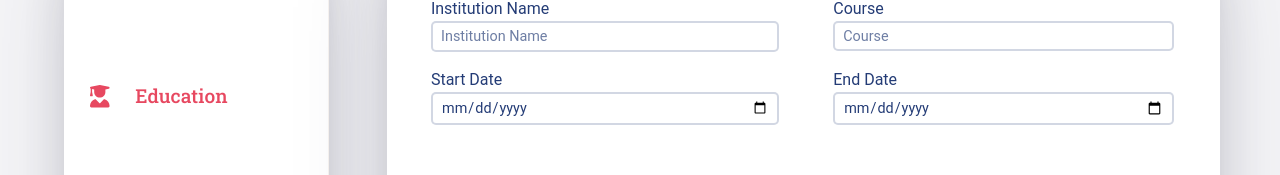
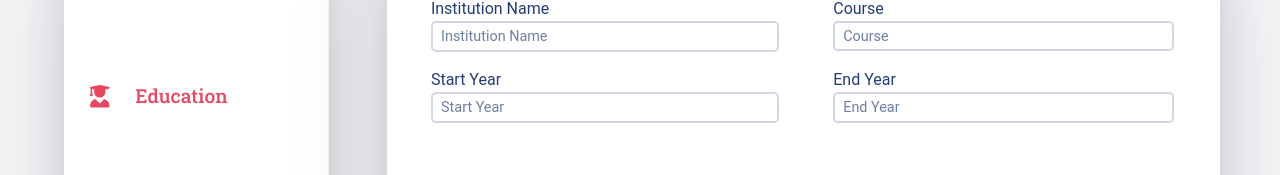
Before and after one commit to soumya1103/Resume-Builder, a React (Create React App) app: page /education in a window 1280 px wide. Shown: the part 139-314 px from the top of the page. Built offline with nearby package versions, Linux system fonts and the light colour scheme.

Commit message:
Minor changes made in resume fields

```diff
--- a/src/Components/Sidebar/Sidebar.css
+++ b/src/Components/Sidebar/Sidebar.css
@@ -45,12 +45,12 @@
   .sidebar-heading {
     color: #e74860;
     transform: scale(1.1);
+    transition: 0.2s;
   }
 }
 .sidebar-link.active {
   .sidebar-icon,
   .sidebar-heading {
     color: #e74860;
-    cursor: not-allowed;
   }
 }
--- a/src/Pages/CreateResume/CreateResume.css
+++ b/src/Pages/CreateResume/CreateResume.css
@@ -28,8 +28,12 @@
 
 .grid-container-1-col {
   display: grid;
-  grid-template-columns: 94.5%;
+  grid-template-columns: 97%;
   align-items: center;
+}
+
+.grid-container-1-col .resume-form-input-field {
+  padding: 1% 1.24%;
 }
 
 .resume-form-input-field {
@@ -87,3 +91,13 @@
 .resume-professional-experience::-webkit-scrollbar {
   display: none;
 }
+
+input[type="number"]::-webkit-outer-spin-button,
+input[type="number"]::-webkit-inner-spin-button {
+  -webkit-appearance: none;
+  margin: 0;
+}
+
+input[type="number"] {
+  -moz-appearance: textfield;
+}
--- a/src/Pages/CreateResume/Education.jsx
+++ b/src/Pages/CreateResume/Education.jsx
@@ -37,6 +37,7 @@ function Education() {
   return (
     <div className="resume-form">
       <h1 className="resume-form-title">Education</h1>
+      <div className="resume-professional-experience">
         <div className="resume-form-header">
           <FontAwesomeIcon icon={faPlus} className="resume-plus-icon" onClick={handlePlusClick} />
         </div>
@@ -64,17 +65,17 @@ function Education() {
               </div>
               <div className="grid-container-2-col">
                 <Input
-                label="Start Date"
-                name="startDate"
-                type="date"
+                  label="Start Year"
+                  name="startYear"
+                  type="number"
                   className="resume-form-input-field"
                   value={educationFields[0].startDate}
                   onChange={(e) => handleFieldChange(0, "startDate", e.target.value)}
                 />
                 <Input
-                label="End Date"
-                name="endDate"
-                type="date"
+                  label="End Year"
+                  name="endYear"
+                  type="number"
                   className="resume-form-input-field"
                   value={educationFields[0].endDate}
                   onChange={(e) => handleFieldChange(0, "endDate", e.target.value)}
@@ -99,6 +100,7 @@ function Education() {
             </div>
           </div>
         ))}
+      </div>
 
       <div className="resume-form-btn">
         <Button onClick={handlePrevClick}>Previous</Button>
--- a/src/Pages/CreateResume/ProfessionalSummary.jsx
+++ b/src/Pages/CreateResume/ProfessionalSummary.jsx
@@ -7,7 +7,7 @@ import { FontAwesomeIcon } from "@fortawesome/react-fontawesome";
 import { faPlus, faTrash } from "@fortawesome/free-solid-svg-icons";
 
 function ProfessionalSummary() {
-  const [certs, setCerts] = useState([{ certification: "", collapsed: false }]);
+  const [certification, setCertification] = useState([{ certification: "", collapsed: false }]);
 
   const navigate = useNavigate();
 
@@ -16,18 +16,18 @@ function ProfessionalSummary() {
   };
 
   const handlePlusClick = () => {
-    const updatedFields = certs.map((field, index) => (index === 0 ? { ...field, collapsed: true } : field));
-    setCerts([{ certification: "", collapsed: false }, ...updatedFields]);
+    const updatedFields = certification.map((field, index) => (index === 0 ? { ...field, collapsed: true } : field));
+    setCertification([{ certification: "", collapsed: false }, ...updatedFields]);
   };
 
   const handleDeleteClick = (index) => {
-    const updatedFields = certs.filter((_, i) => i !== index);
-    setCerts(updatedFields);
+    const updatedFields = certification.filter((_, i) => i !== index);
+    setCertification(updatedFields);
   };
 
   const handleFieldChange = (index, fieldName, value) => {
-    const updatedFields = certs.map((field, i) => (i === index ? { ...field, [fieldName]: value } : field));
-    setCerts(updatedFields);
+    const updatedFields = certification.map((field, i) => (i === index ? { ...field, [fieldName]: value } : field));
+    setCertification(updatedFields);
   };
 
   return (
@@ -44,7 +44,7 @@ function ProfessionalSummary() {
         </div>
 
         <div className="resume-entry">
-          {!certs[0].collapsed && (
+          {!certification[0].collapsed && (
             <>
               <div className="grid-container-1-col">
                 <Input
@@ -52,8 +52,8 @@ function ProfessionalSummary() {
                   name="certification"
                   type="text"
                   className="resume-form-input-field"
-                  value={certs[0].institutionName}
-                  onChange={(e) => handleFieldChange(0, "certs", e.target.value)}
+                  value={certification[0].certification}
+                  onChange={(e) => handleFieldChange(0, "certification", e.target.value)}
                   margin="1%"
                 />
               </div>
@@ -61,7 +61,7 @@ function ProfessionalSummary() {
           )}
         </div>
 
-        {certs.slice(1).map((field, index) => (
+        {certification.slice(1).map((field, index) => (
           <div key={index + 1} className="resume-entry">
             <div className="resume-form-header">
               <Input
@@ -69,8 +69,8 @@ function ProfessionalSummary() {
                 name={`certification-${index + 1}`}
                 type="text"
                 className="resume-form-input-field"
-                value={field.institutionName}
-                onChange={(e) => handleFieldChange(index + 1, "certs", e.target.value)}
+                value={field.certification}
+                onChange={(e) => handleFieldChange(index + 1, "certification", e.target.value)}
               />
               <FontAwesomeIcon icon={faTrash} className="resume-delete-icon" onClick={() => handleDeleteClick(index + 1)} />
             </div>
```
Lines whose indentation alone changed are shown as unchanged.
